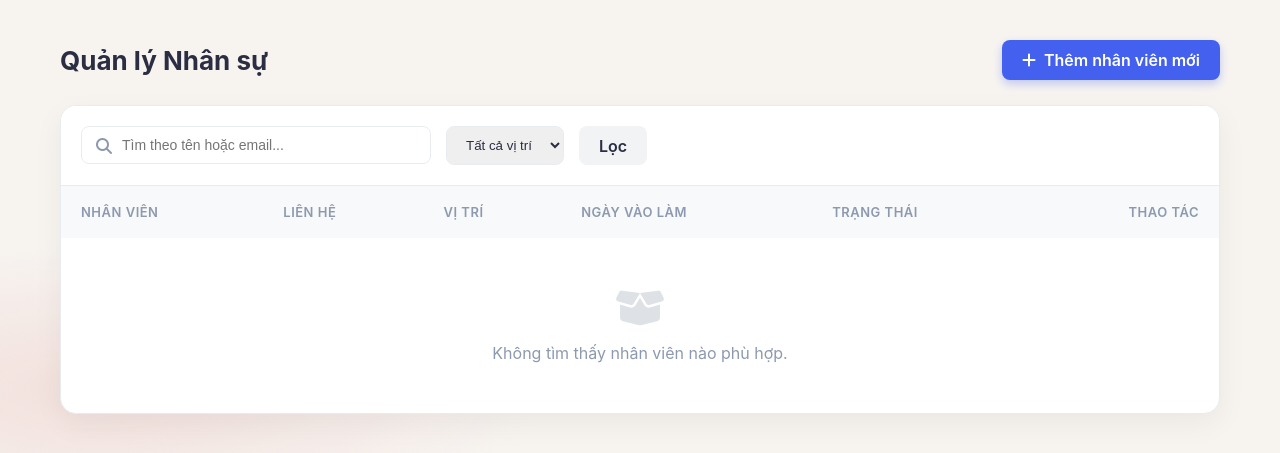
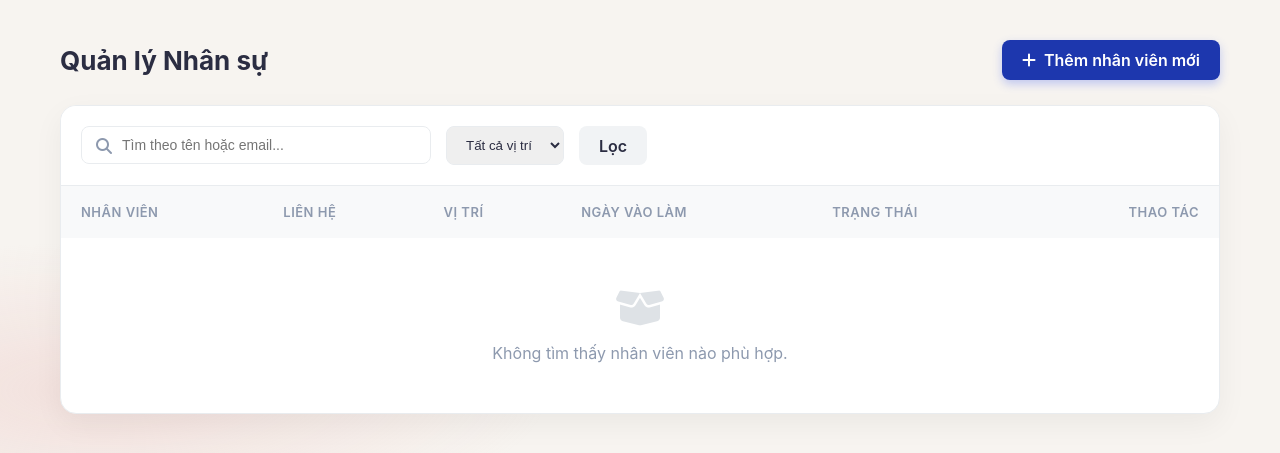
Before and after one commit to Kietnormal/FitMeal_Group01, a Django app: template templates/core/employee.html in a window 1280 px wide. Shown: the top 453 px of the page. Run offline with Django 5.2, Linux system fonts and the light colour scheme; the template is opened without the code that fills it, so the values that code supplies are empty; parts of the project's set-up code (start-up, migrations or seed data) failed here and were passed over.

```diff
--- a/templates/core/employee.html
+++ b/templates/core/employee.html
@@ -7,7 +7,7 @@
 
 <style>
     :root {
-        --primary: #4361ee;
+        --primary: #1d37ae;
         --primary-hover: #3a56d4;
         --bg-color: #f8f9fa;
         --card-bg: #ffffff;
```
